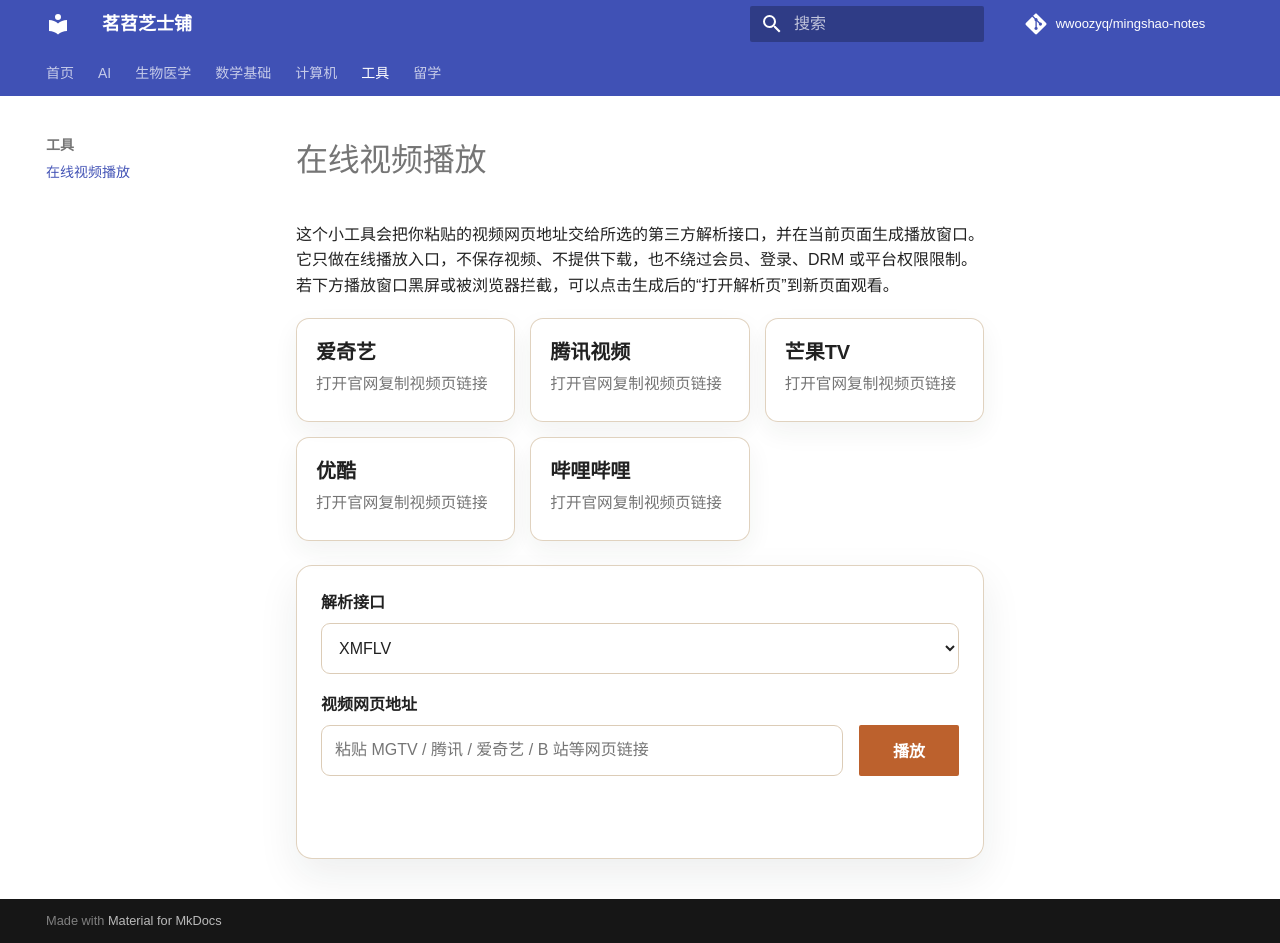
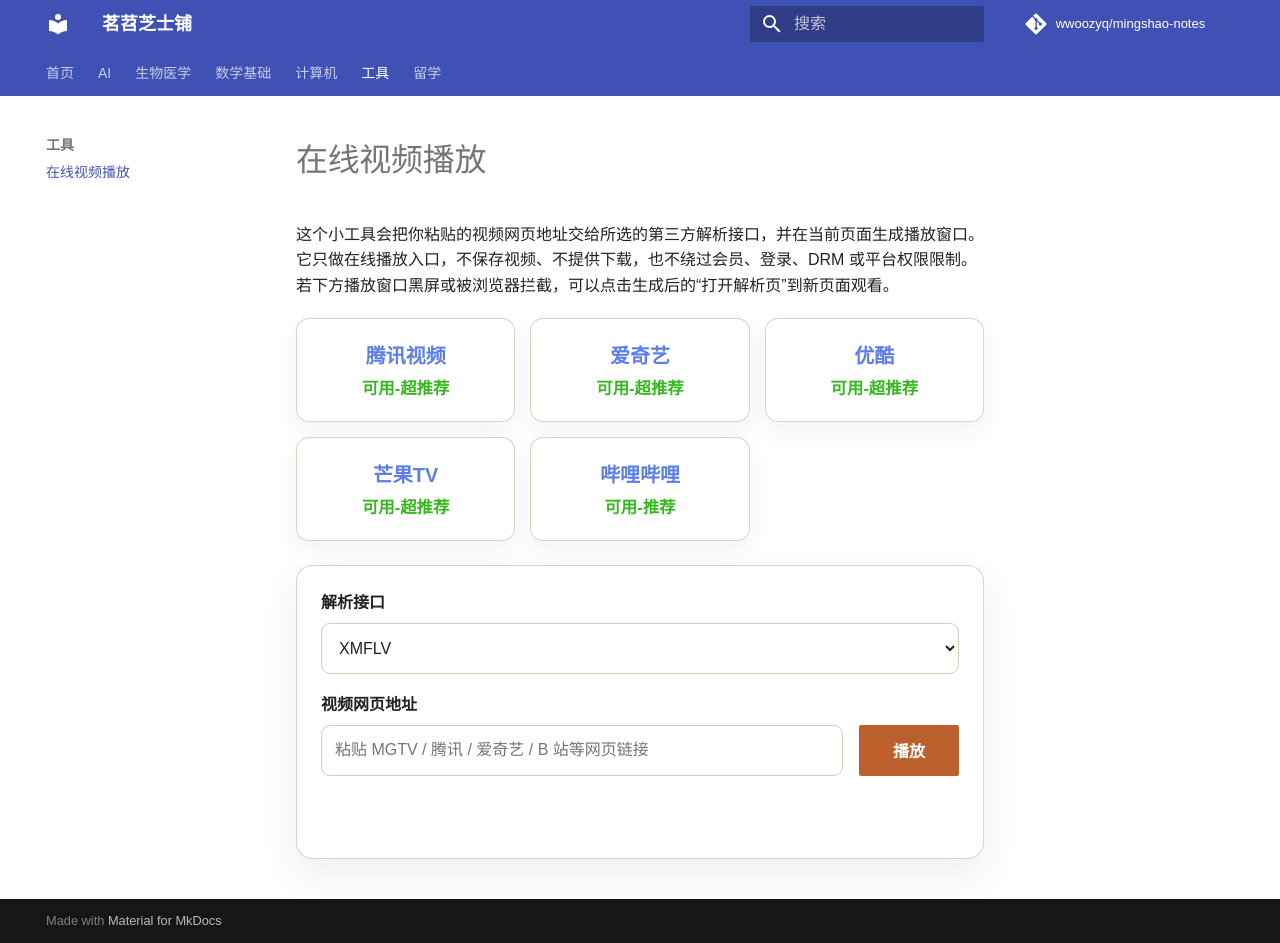
Before and after one commit to wwoozyq/mingshao-notes, an MkDocs documentation site: the page built from docs/tools/video-player.md, in a window 1280 px wide and 943 px high. Built offline with MkDocs 1.6.1 and Material for MkDocs 9.7.7, drawn with Linux system fonts in a browser that asks for light colours; comment, search, counter and statistics services are not loaded.

Commit message:
Use status labels for video platform cards

```diff
--- a/docs/stylesheets/extra.css
+++ b/docs/stylesheets/extra.css
@@ -237,6 +237,8 @@ pre {
 .md-typeset .video-platforms__card {
   display: flex;
   flex-direction: column;
+  align-items: center;
+  justify-content: center;
   gap: 0.22rem;
   min-height: 5.2rem;
   padding: 0.85rem 0.95rem;
@@ -260,13 +262,17 @@ pre {
 }
 
 .md-typeset .video-platforms__card strong {
+  color: #5f7ee8;
   font-size: 1rem;
+  text-align: center;
 }
 
 .md-typeset .video-platforms__card span {
-  color: var(--md-default-fg-color--light);
-  font-size: 0.78rem;
+  color: #35b81f;
+  font-size: 0.82rem;
+  font-weight: 700;
   line-height: 1.45;
+  text-align: center;
 }
 
 .md-typeset .video-tool__grid {
--- a/docs/tools/video-player.md
+++ b/docs/tools/video-player.md
@@ -3,25 +3,25 @@
 这个小工具会把你粘贴的视频网页地址交给所选的第三方解析接口，并在当前页面生成播放窗口。它只做在线播放入口，不保存视频、不提供下载，也不绕过会员、登录、DRM 或平台权限限制。若下方播放窗口黑屏或被浏览器拦截，可以点击生成后的“打开解析页”到新页面观看。
 
 <div class="video-platforms" aria-label="常见视频平台">
+  <a class="video-platforms__card" href="https://v.qq.com/" target="_blank" rel="noreferrer">
+    <strong>腾讯视频</strong>
+    <span>可用-超推荐</span>
+  </a>
   <a class="video-platforms__card" href="https://www.iqiyi.com/" target="_blank" rel="noreferrer">
     <strong>爱奇艺</strong>
-    <span>打开官网复制视频页链接</span>
+    <span>可用-超推荐</span>
   </a>
-  <a class="video-platforms__card" href="https://v.qq.com/" target="_blank" rel="noreferrer">
-    <strong>腾讯视频</strong>
-    <span>打开官网复制视频页链接</span>
+  <a class="video-platforms__card" href="https://www.youku.com/" target="_blank" rel="noreferrer">
+    <strong>优酷</strong>
+    <span>可用-超推荐</span>
   </a>
   <a class="video-platforms__card" href="https://www.mgtv.com/" target="_blank" rel="noreferrer">
     <strong>芒果TV</strong>
-    <span>打开官网复制视频页链接</span>
-  </a>
-  <a class="video-platforms__card" href="https://www.youku.com/" target="_blank" rel="noreferrer">
-    <strong>优酷</strong>
-    <span>打开官网复制视频页链接</span>
+    <span>可用-超推荐</span>
   </a>
   <a class="video-platforms__card" href="https://www.bilibili.com/" target="_blank" rel="noreferrer">
     <strong>哔哩哔哩</strong>
-    <span>打开官网复制视频页链接</span>
+    <span>可用-推荐</span>
   </a>
 </div>
 
```
